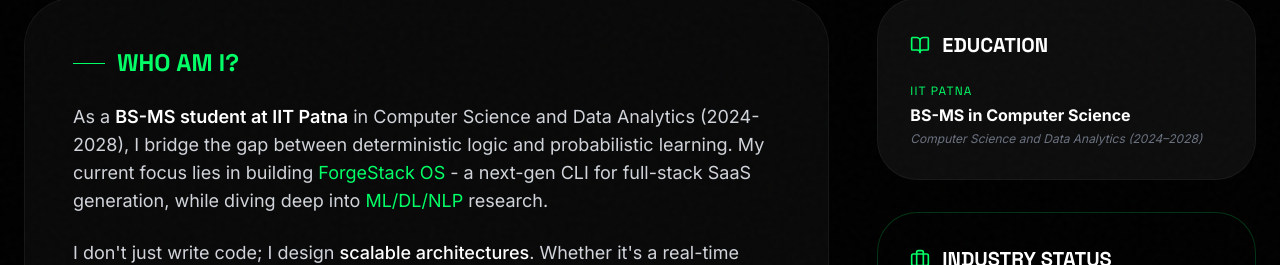
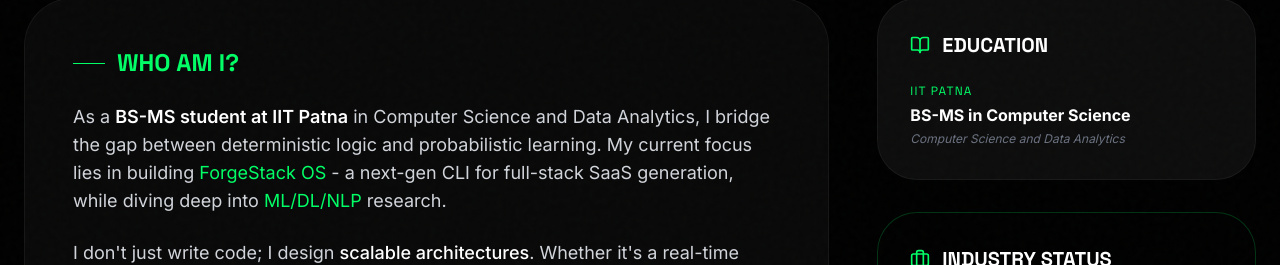
Before and after one commit to halloffame12/sumit-portfolio-v.1.1, a React (Vite) app: page /#/about in a window 1280 px wide. Shown: the part 508-773 px from the top of the page. Built offline with nearby package versions, Linux system fonts and the light colour scheme.

Commit message:
Remove graduation years from About section

```diff
--- a/pages/About.tsx
+++ b/pages/About.tsx
@@ -69,7 +69,7 @@ const About: React.FC = () => {
               </h3>
               <div className="space-y-6 text-gray-300 text-base sm:text-lg leading-relaxed">
                 <p>
-                  As a <span className="text-white font-semibold">BS-MS student at IIT Patna</span> in Computer Science and Data Analytics (2024-2028), I bridge the gap between deterministic logic and probabilistic learning. My current focus lies in building <span className="text-[#00ff66]">ForgeStack OS</span> - a next-gen CLI for full-stack SaaS generation, while diving deep into <span className="text-[#00ff66]">ML/DL/NLP</span> research.
+                  As a <span className="text-white font-semibold">BS-MS student at IIT Patna</span> in Computer Science and Data Analytics, I bridge the gap between deterministic logic and probabilistic learning. My current focus lies in building <span className="text-[#00ff66]">ForgeStack OS</span> - a next-gen CLI for full-stack SaaS generation, while diving deep into <span className="text-[#00ff66]">ML/DL/NLP</span> research.
                 </p>
                 <p>
                   I don't just write code; I design <span className="text-white font-medium">scalable architectures</span>. Whether it's a real-time chat infrastructure like <span className="text-[#00ff66]">AnonChat</span>, complex AI models, or developer tools with 150+ stack combinations, my philosophy is rooted in performance, security, and a future-ready tech stack.
@@ -135,7 +135,7 @@ const About: React.FC = () => {
                 <div>
                   <h4 className="text-[#00ff66] font-tech text-xs tracking-widest uppercase mb-1">IIT Patna</h4>
                   <p className="text-white font-bold">BS-MS in Computer Science</p>
-                  <p className="text-gray-500 text-xs mt-1 italic">Computer Science and Data Analytics (2024–2028)</p>
+                  <p className="text-gray-500 text-xs mt-1 italic">Computer Science and Data Analytics</p>
                 </div>
               </div>
             </motion.div>
```
